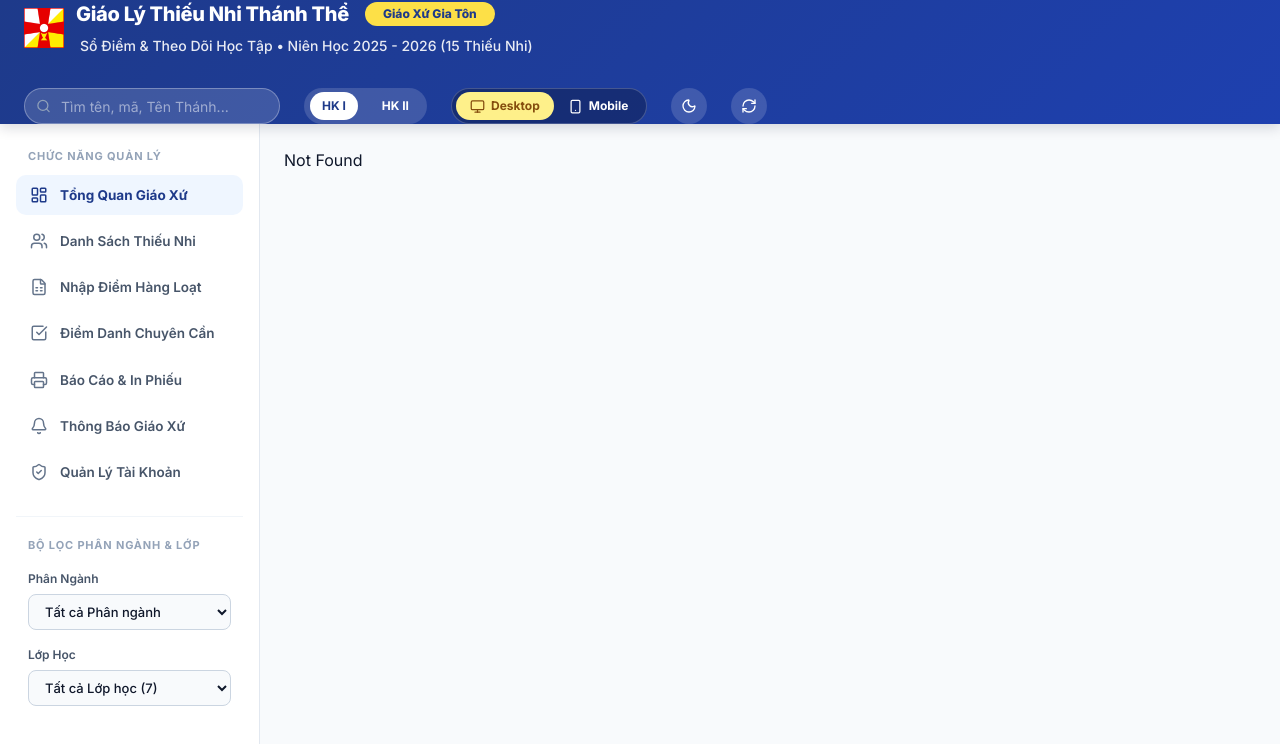
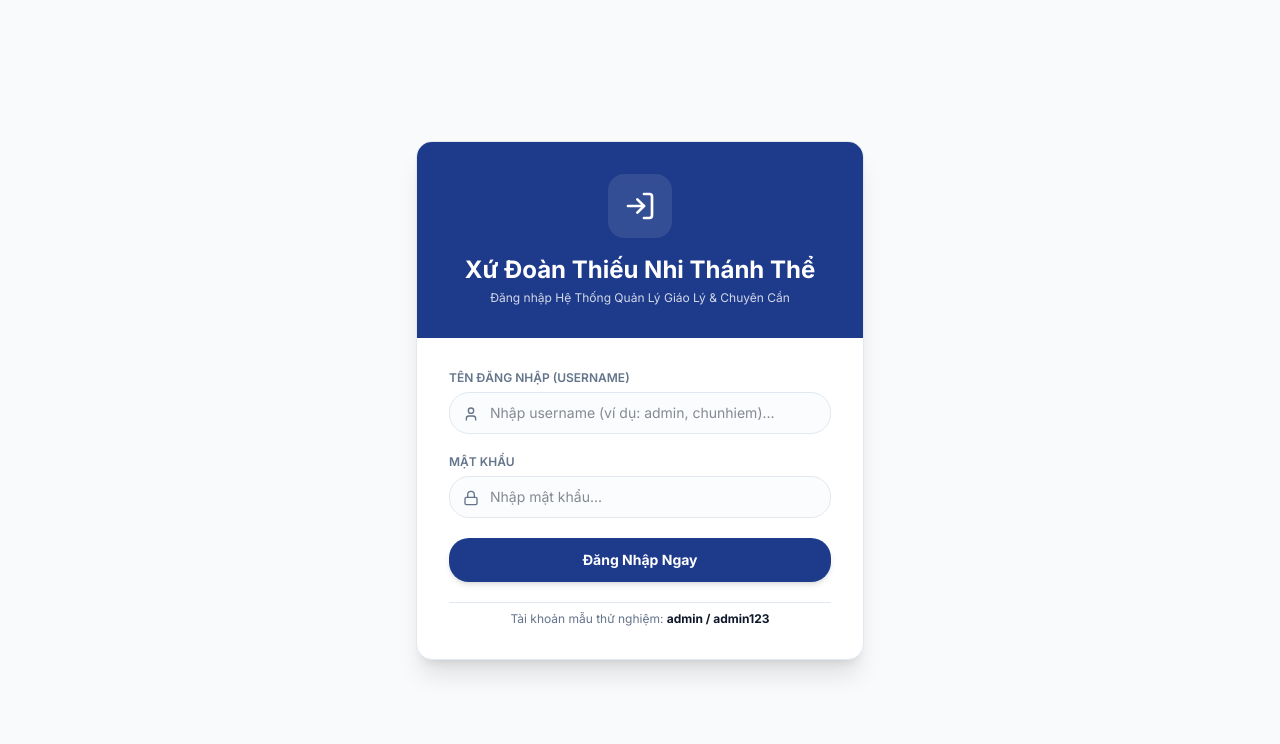
Before and after one commit to billfan157-pixel/TNTTVN, a React (Vite) app: page /login in a window 1280 px wide. Shown: the top 744 px of the page. Built offline with nearby package versions, Linux system fonts and the light colour scheme.

Commit message:
feat(phase5): implement LoginPage, Router Auth Guards, HeaderBar User Badge & Class Switcher dropdown, Store API Integration

```diff
--- a/src/components/common/HeaderBar.tsx
+++ b/src/components/common/HeaderBar.tsx
@@ -1,42 +1,64 @@
-import React from 'react';
-import { useStudentStore } from '../../stores/studentStore';
-import { useFilterStore } from '../../stores/filterStore';
-import { useEffectiveMode } from '../../hooks/useEffectiveMode';
-import { resetAllStoresToDefault } from '../../stores/resetStores';
-import { useTheme } from '../../hooks/useTheme';
-import { ConfirmDialog } from './ConfirmDialog';
-import logo from '../../assets/logo-tntt.png';
-import { Monitor, Smartphone, Moon, Sun, RefreshCw, Search } from 'lucide-react';
+import React, { useState, useEffect } from 'react'
+import { useStudentStore } from '../../stores/studentStore'
+import { useFilterStore } from '../../stores/filterStore'
+import { useEffectiveMode } from '../../hooks/useEffectiveMode'
+import { resetAllStoresToDefault } from '../../stores/resetStores'
+import { useTheme } from '../../hooks/useTheme'
+import { ConfirmDialog } from './ConfirmDialog'
+import logo from '../../assets/logo-tntt.png'
+import { Monitor, Smartphone, Moon, Sun, RefreshCw, Search, LogOut, UserCheck } from 'lucide-react'
+import { clearTokens } from '../../lib/api'
+import { useNavigate } from '@tanstack/react-router'
+import { MOCK_CLASSES } from '../../data/mockParishData'
 
 export const HeaderBar: React.FC = () => {
-  const students = useStudentStore(s => s.students);
-  const viewMode = useFilterStore(s => s.viewMode);
-  const setViewMode = useFilterStore(s => s.setViewMode);
-  const searchQuery = useFilterStore(s => s.searchQuery);
-  const setSearchQuery = useFilterStore(s => s.setSearchQuery);
-  const selectedSemester = useFilterStore(s => s.selectedSemester);
-  const setSelectedSemester = useFilterStore(s => s.setSelectedSemester);
-  const effectiveMode = useEffectiveMode();
-  const { theme, toggleTheme } = useTheme();
+  const students = useStudentStore((s) => s.students)
+  const viewMode = useFilterStore((s) => s.viewMode)
+  const setViewMode = useFilterStore((s) => s.setViewMode)
+  const searchQuery = useFilterStore((s) => s.searchQuery)
+  const setSearchQuery = useFilterStore((s) => s.setSearchQuery)
+  const selectedSemester = useFilterStore((s) => s.selectedSemester)
+  const setSelectedSemester = useFilterStore((s) => s.setSelectedSemester)
+  const selectedClassId = useFilterStore((s) => s.selectedClassId)
+  const setSelectedClassId = useFilterStore((s) => s.setSelectedClassId)
+  const effectiveMode = useEffectiveMode()
+  const { theme, toggleTheme } = useTheme()
+  const navigate = useNavigate()
 
-  const [localSearch, setLocalSearch] = React.useState(searchQuery);
+  const [localSearch, setLocalSearch] = useState(searchQuery)
+  const [currentUser, setCurrentUser] = useState<{ fullName?: string; username?: string; role?: string } | null>(null)
 
-  React.useEffect(() => {
-    setLocalSearch(searchQuery);
-  }, [searchQuery]);
+  useEffect(() => {
+    try {
+      const stored = localStorage.getItem('parish_current_user')
+      if (stored) setCurrentUser(JSON.parse(stored))
+    } catch {
+      // Ignore
+    }
+  }, [])
 
-  React.useEffect(() => {
+  useEffect(() => {
+    setLocalSearch(searchQuery)
+  }, [searchQuery])
+
+  useEffect(() => {
     const timer = setTimeout(() => {
-      setSearchQuery(localSearch);
-    }, 300);
-    return () => clearTimeout(timer);
-  }, [localSearch, setSearchQuery]);
+      setSearchQuery(localSearch)
+    }, 300)
+    return () => clearTimeout(timer)
+  }, [localSearch, setSearchQuery])
 
-  const [showResetConfirm, setShowResetConfirm] = React.useState(false);
+  const [showResetConfirm, setShowResetConfirm] = useState(false)
 
   const handleReset = () => {
-    setShowResetConfirm(true);
-  };
+    setShowResetConfirm(true)
+  }
+
+  const handleLogout = () => {
+    clearTokens()
+    localStorage.removeItem('parish_current_user')
+    navigate({ to: '/login' })
+  }
 
   return (
     <>
@@ -47,49 +69,67 @@ export const HeaderBar: React.FC = () => {
           boxShadow: '0 4px 12px rgba(15, 23, 42, 0.15)',
         }}
       >
-      <div className={`flex items-center justify-between flex-wrap w-full gap-8 ${effectiveMode === 'desktop' ? 'px-6' : 'px-4'}`} style={{ minHeight: effectiveMode === 'desktop' ? '80px' : '72px' }}>
+        <div
+          className={`flex items-center justify-between flex-wrap w-full gap-4 ${
+            effectiveMode === 'desktop' ? 'px-6' : 'px-4'
+          }`}
+          style={{ minHeight: effectiveMode === 'desktop' ? '80px' : '72px' }}
+        >
           {/* Logo & Title */}
           <div className="flex items-center gap-4">
-          <img
-            src={logo}
-            alt="TNTT Logo"
-            className={`shrink-0 ${effectiveMode === 'desktop' ? 'w-10 h-10' : 'w-9 h-9'}`}
-          />
+            <img src={logo} alt="TNTT Logo" className={`shrink-0 ${effectiveMode === 'desktop' ? 'w-10 h-10' : 'w-9 h-9'}`} />
             <div>
-        <div className="flex items-center gap-4 -ml-1">
-              <h1 className={`font-extrabold m-0 text-white ${effectiveMode === 'desktop' ? 'text-xl' : 'text-[16px]'}`}
-                style={{ letterSpacing: '-0.3px' }}>
+              <div className="flex items-center gap-3">
+                <h1 className={`font-extrabold m-0 text-white ${effectiveMode === 'desktop' ? 'text-xl' : 'text-[16px]'}`}>
                   Giáo Lý Thiếu Nhi Thánh Thể
                 </h1>
-              <span className={`font-extrabold rounded-md ${effectiveMode === 'desktop' ? 'text-xs px-[18px] py-1' : 'text-[11px] px-[12px] py-0.5'} bg-[#FDE047] text-[#1E3A8A]`}>
-                Giáo Xứ Gia Tôn
-              </span>
+                <span className="font-extrabold rounded-md text-xs px-3 py-1 bg-[#FDE047] text-[#1E3A8A]">Giáo Xứ Thánh Gia</span>
               </div>
-            <p className={`m-0 mt-2 font-medium text-white opacity-90 ${effectiveMode === 'desktop' ? 'text-sm' : 'text-[12px]'}`}>
+              <p className={`m-0 mt-1 font-medium text-white opacity-90 ${effectiveMode === 'desktop' ? 'text-xs' : 'text-[11px]'}`}>
                 Sổ Điểm & Theo Dõi Học Tập • Niên Học 2025 - 2026 ({students.length} Thiếu Nhi)
               </p>
             </div>
           </div>
 
           {/* Controls */}
-        <div className="flex items-center gap-6 flex-wrap">
+          <div className="flex items-center gap-4 flex-wrap">
+            {/* Class Switcher Dropdown (Task 5.5) */}
+            <div className="flex items-center gap-2 bg-black/20 border border-white/20 rounded-xl px-3 py-1 text-xs text-white">
+              <span className="text-white/70 hidden sm:inline">Lớp:</span>
+              <select
+                value={selectedClassId}
+                onChange={(e) => setSelectedClassId(e.target.value)}
+                className="bg-transparent text-white font-semibold outline-hidden cursor-pointer"
+              >
+                <option value="all" className="text-text-main">
+                  Tất cả lớp học
+                </option>
+                {MOCK_CLASSES.map((c) => (
+                  <option key={c.id} value={c.id} className="text-text-main">
+                    {c.name}
+                  </option>
+                ))}
+              </select>
+            </div>
+
             {/* Quick Search */}
-          <div className={`relative ${effectiveMode === 'desktop' ? 'w-64' : 'w-36'}`}>
+            <div className={`relative ${effectiveMode === 'desktop' ? 'w-56' : 'w-32'}`}>
               <Search size={15} className="absolute left-3 top-1/2 -translate-y-1/2 text-slate-400" />
               <input
                 type="text"
-              placeholder="Tìm tên, mã, Tên Thánh..."
+                placeholder="Tìm tên, mã..."
                 value={localSearch}
-              onChange={e => setLocalSearch(e.target.value)}
-              className="w-full h-9 text-sm rounded-full outline-none pl-9 pr-3.5 border border-white/30 bg-white/15 text-white"
+                onChange={(e) => setLocalSearch(e.target.value)}
+                className="w-full h-8 text-xs rounded-full outline-hidden pl-9 pr-3.5 border border-white/30 bg-white/15 text-white placeholder:text-white/60"
               />
             </div>
 
             {/* Semester Selector */}
-          <div className="flex items-center gap-3 h-9 px-1.5 rounded-xl bg-white/15">
+            <div className="flex items-center gap-1.5 h-8 px-1 rounded-xl bg-white/15">
               <button
+                type="button"
                 onClick={() => setSelectedSemester(1)}
-              className="flex items-center px-3 h-7 text-xs font-bold border-none rounded-lg cursor-pointer transition-all duration-150"
+                className="flex items-center px-2.5 h-6 text-xs font-bold rounded-lg transition-all"
                 style={{
                   background: selectedSemester === 1 ? 'white' : 'transparent',
                   color: selectedSemester === 1 ? '#1E3A8A' : 'white',
@@ -98,8 +138,9 @@ export const HeaderBar: React.FC = () => {
                 HK I
               </button>
               <button
+                type="button"
                 onClick={() => setSelectedSemester(2)}
-              className="flex items-center px-3 h-7 text-xs font-bold border-none rounded-lg cursor-pointer transition-all duration-150"
+                className="flex items-center px-2.5 h-6 text-xs font-bold rounded-lg transition-all"
                 style={{
                   background: selectedSemester === 2 ? 'white' : 'transparent',
                   color: selectedSemester === 2 ? '#1E3A8A' : 'white',
@@ -109,54 +150,83 @@ export const HeaderBar: React.FC = () => {
               </button>
             </div>
 
+            {/* User Profile Badge & Logout (Task 5.4) */}
+            {currentUser ? (
+              <div className="flex items-center gap-2 bg-white/15 px-3 py-1 rounded-xl border border-white/20 text-xs text-white">
+                <UserCheck className="w-4 h-4 text-[#FDE047]" />
+                <div className="hidden lg:block text-left">
+                  <div className="font-bold leading-tight">{currentUser.fullName}</div>
+                  <div className="text-[10px] text-white/70 uppercase font-mono">{currentUser.role}</div>
+                </div>
+                <button
+                  type="button"
+                  onClick={handleLogout}
+                  title="Đăng xuất"
+                  className="p-1 text-white/80 hover:text-white hover:bg-white/10 rounded-lg transition-colors ml-1"
+                >
+                  <LogOut className="w-4 h-4" />
+                </button>
+              </div>
+            ) : (
+              <button
+                type="button"
+                onClick={() => navigate({ to: '/login' })}
+                className="px-3 py-1 bg-[#FDE047] hover:bg-[#FACC15] text-[#1E3A8A] font-bold text-xs rounded-xl transition-colors"
+              >
+                Đăng Nhập
+              </button>
+            )}
+
             {/* View Mode Switcher */}
-          <div className="flex items-center h-9 px-1 rounded-xl gap-0 bg-black/25 border border-white/20">
+            <div className="flex items-center h-8 px-1 rounded-xl gap-0 bg-black/25 border border-white/20">
               <button
+                type="button"
                 onClick={() => setViewMode('desktop')}
                 title="Chuyển sang Giao diện Desktop"
-              className="flex items-center gap-1.5 px-3.5 h-7 text-xs font-bold border-none rounded-lg cursor-pointer transition-all duration-150"
+                className="flex items-center gap-1 px-2.5 h-6 text-xs font-bold rounded-lg"
                 style={{
                   background: viewMode === 'desktop' || (viewMode === 'auto' && effectiveMode === 'desktop') ? '#FEF08A' : 'transparent',
                   color: viewMode === 'desktop' || (viewMode === 'auto' && effectiveMode === 'desktop') ? '#854D0E' : 'white',
                 }}
               >
-              <Monitor size={15} />
-              {effectiveMode === 'desktop' && viewMode === 'desktop' ? 'Desktop ✓' : 'Desktop'}
+                <Monitor size={14} />
               </button>
               <button
+                type="button"
                 onClick={() => setViewMode('mobile')}
                 title="Chuyển sang Giao diện Mobile"
-              className="flex items-center gap-1.5 px-3.5 h-7 text-xs font-bold border-none rounded-lg cursor-pointer transition-all duration-150"
+                className="flex items-center gap-1 px-2.5 h-6 text-xs font-bold rounded-lg"
                 style={{
                   background: viewMode === 'mobile' || (viewMode === 'auto' && effectiveMode === 'mobile') ? '#FEF08A' : 'transparent',
                   color: viewMode === 'mobile' || (viewMode === 'auto' && effectiveMode === 'mobile') ? '#854D0E' : 'white',
                 }}
               >
-              <Smartphone size={15} />
-              {effectiveMode === 'mobile' && viewMode === 'mobile' ? 'Mobile ✓' : 'Mobile'}
+                <Smartphone size={14} />
               </button>
             </div>
 
             {/* Dark mode toggle */}
             <button
+              type="button"
               onClick={toggleTheme}
-            aria-label={theme === 'dark' ? 'Chuyển sang giao diện sáng' : 'Chuyển sang giao diện tối'}
-            className="w-9 h-9 flex items-center justify-center rounded-xl border-none cursor-pointer bg-white/15 text-white"
+              className="w-8 h-8 flex items-center justify-center rounded-xl bg-white/15 text-white"
             >
-            {theme === 'dark' ? <Sun size={16} aria-hidden="true" /> : <Moon size={16} aria-hidden="true" />}
+              {theme === 'dark' ? <Sun size={15} /> : <Moon size={15} />}
             </button>
 
             {/* Reset button */}
             <button
+              type="button"
               onClick={handleReset}
-            aria-label="Khôi phục dữ liệu gốc mẫu"
-            className="w-9 h-9 flex items-center justify-center rounded-xl border-none cursor-pointer bg-white/15 text-white"
+              title="Khôi phục dữ liệu gốc"
+              className="w-8 h-8 flex items-center justify-center rounded-xl bg-white/15 text-white hover:bg-white/25 transition-colors"
             >
-            <RefreshCw size={16} aria-hidden="true" />
+              <RefreshCw size={15} />
             </button>
           </div>
         </div>
       </header>
+
       <ConfirmDialog
         isOpen={showResetConfirm}
         title="Khôi phục dữ liệu gốc"
@@ -165,11 +235,11 @@ export const HeaderBar: React.FC = () => {
         cancelText="Hủy"
         variant="warning"
         onConfirm={() => {
-          resetAllStoresToDefault();
-          setShowResetConfirm(false);
+          resetAllStoresToDefault()
+          setShowResetConfirm(false)
         }}
         onCancel={() => setShowResetConfirm(false)}
       />
     </>
-  );
-};
+  )
+}
--- /dev/null
+++ b/src/pages/LoginPage.tsx
@@ -0,0 +1,110 @@
+import React, { useState } from 'react'
+import { useNavigate } from '@tanstack/react-router'
+import { LogIn, Lock, User, AlertCircle, Loader2 } from 'lucide-react'
+import { api, setTokens } from '../lib/api'
+import * as Sentry from '@sentry/react'
+
+export function LoginPage() {
+  const [username, setUsername] = useState('')
+  const [password, setPassword] = useState('')
+  const [error, setError] = useState<string | null>(null)
+  const [loading, setLoading] = useState(false)
+
+  const navigate = useNavigate()
+
+  const handleLogin = async (e: React.FormEvent) => {
+    e.preventDefault()
+    if (!username || !password) {
+      setError('Vui lòng nhập đầy đủ Tên đăng nhập và Mật khẩu!')
+      return
+    }
+
+    setLoading(true)
+    setError(null)
+
+    try {
+      const res = await api.login(username, password)
+      if (res && res.accessToken) {
+        setTokens(res.accessToken, res.refreshToken)
+        localStorage.setItem('parish_current_user', JSON.stringify(res.user))
+        navigate({ to: '/dashboard' })
+      } else {
+        setError('Đăng nhập không thành công. Vui lòng kiểm tra lại thông tin!')
+      }
+    } catch (err: any) {
+      Sentry.captureException(err)
+      setError(err?.message || 'Tên đăng nhập hoặc mật khẩu không chính xác!')
+    } finally {
+      setLoading(false)
+    }
+  }
+
+  return (
+    <div className="min-h-screen bg-surface-app flex items-center justify-center p-4">
+      <div className="bg-surface-card border border-surface-border rounded-2xl shadow-xl w-full max-w-md overflow-hidden">
+        {/* Header */}
+        <div className="bg-parish-primary p-8 text-white text-center">
+          <div className="w-16 h-16 mx-auto mb-4 bg-white/10 backdrop-blur-xs rounded-2xl flex items-center justify-center">
+            <LogIn className="w-8 h-8 text-white" />
+          </div>
+          <h1 className="text-2xl font-bold">Xứ Đoàn Thiếu Nhi Thánh Thể</h1>
+          <p className="text-xs text-white/80 mt-1">Đăng nhập Hệ Thống Quản Lý Giáo Lý & Chuyên Cần</p>
+        </div>
+
+        {/* Form */}
+        <form onSubmit={handleLogin} className="p-8 space-y-5">
+          {error && (
+            <div className="p-3 bg-rose-500/10 border border-rose-500/30 rounded-xl text-xs font-semibold text-rose-600 flex items-center gap-2">
+              <AlertCircle className="w-4 h-4 shrink-0" />
+              <span>{error}</span>
+            </div>
+          )}
+
+          <div>
+            <label className="block text-xs font-semibold text-text-muted uppercase mb-1.5">Tên Đăng Nhập (Username)</label>
+            <div className="relative">
+              <User className="w-4 h-4 absolute left-3.5 top-3.5 text-text-muted" />
+              <input
+                type="text"
+                required
+                value={username}
+                onChange={(e) => setUsername(e.target.value)}
+                placeholder="Nhập username (ví dụ: admin, chunhiem)..."
+                className="w-full pl-10 pr-4 py-2.5 bg-surface-hover/30 border border-surface-border rounded-xl text-sm text-text-main focus:outline-hidden focus:ring-2 focus:ring-parish-primary"
+              />
+            </div>
+          </div>
+
+          <div>
+            <label className="block text-xs font-semibold text-text-muted uppercase mb-1.5">Mật Khẩu</label>
+            <div className="relative">
+              <Lock className="w-4 h-4 absolute left-3.5 top-3.5 text-text-muted" />
+              <input
+                type="password"
+                required
+                value={password}
+                onChange={(e) => setPassword(e.target.value)}
+                placeholder="Nhập mật khẩu..."
+                className="w-full pl-10 pr-4 py-2.5 bg-surface-hover/30 border border-surface-border rounded-xl text-sm text-text-main focus:outline-hidden focus:ring-2 focus:ring-parish-primary"
+              />
+            </div>
+          </div>
+
+          <button
+            type="submit"
+            disabled={loading}
+            className="w-full py-3 bg-parish-primary hover:bg-parish-primary-hover text-white text-sm font-bold rounded-xl shadow-md flex items-center justify-center gap-2 disabled:opacity-50 transition-colors"
+          >
+            {loading ? <Loader2 className="w-5 h-5 animate-spin" /> : <span>Đăng Nhập Ngay</span>}
+          </button>
+
+          <div className="text-center text-xs text-text-muted pt-2 border-t border-surface-border">
+            <p>Tài khoản mẫu thử nghiệm: <strong className="text-text-main">admin / admin123</strong></p>
+          </div>
+        </form>
+      </div>
+    </div>
+  )
+}
+
+export default LoginPage
--- a/src/router.tsx
+++ b/src/router.tsx
@@ -26,6 +26,7 @@ const AttendancePage = lazy(() => import('./pages/AttendancePage'))
 const ReportsPage = lazy(() => import('./pages/ReportsPage'))
 const NoticesPage = lazy(() => import('./pages/NoticesPage'))
 const UsersPage = lazy(() => import('./pages/UsersPage'))
+const LoginPage = lazy(() => import('./pages/LoginPage'))
 
 const PageSuspense = ({ children }: { children: React.ReactNode }) => (
   <Suspense fallback={
@@ -81,6 +82,14 @@ function RootLayout() {
   } = useUIStore()
 
   const effectiveMode = useEffectiveMode()
+
+  if (pathname === '/login') {
+    return (
+      <PageSuspense>
+        <Outlet />
+      </PageSuspense>
+    )
+  }
 
   const handleSelectTab = (tab: DesktopTab) => {
     navigate({ to: `/${tab}` })
@@ -165,6 +174,12 @@ const indexRoute = createRoute({
   component: () => <Navigate to="/dashboard" replace />,
 })
 
+const loginRoute = createRoute({
+  getParentRoute: () => rootRoute,
+  path: '/login',
+  component: LoginPage,
+})
+
 const dashboardRoute = createRoute({
   getParentRoute: () => rootRoute,
   path: '/dashboard',
@@ -209,6 +224,7 @@ const usersRoute = createRoute({
 
 const routeTree = rootRoute.addChildren([
   indexRoute,
+  loginRoute,
   dashboardRoute,
   studentsRoute,
   gradesRoute,
```
Also changed, not shown: src/stores/studentStore.ts (+14 -0 lines), 1 other file (tests, documents, lock files or other folders). Lines whose indentation alone changed are shown as unchanged.
